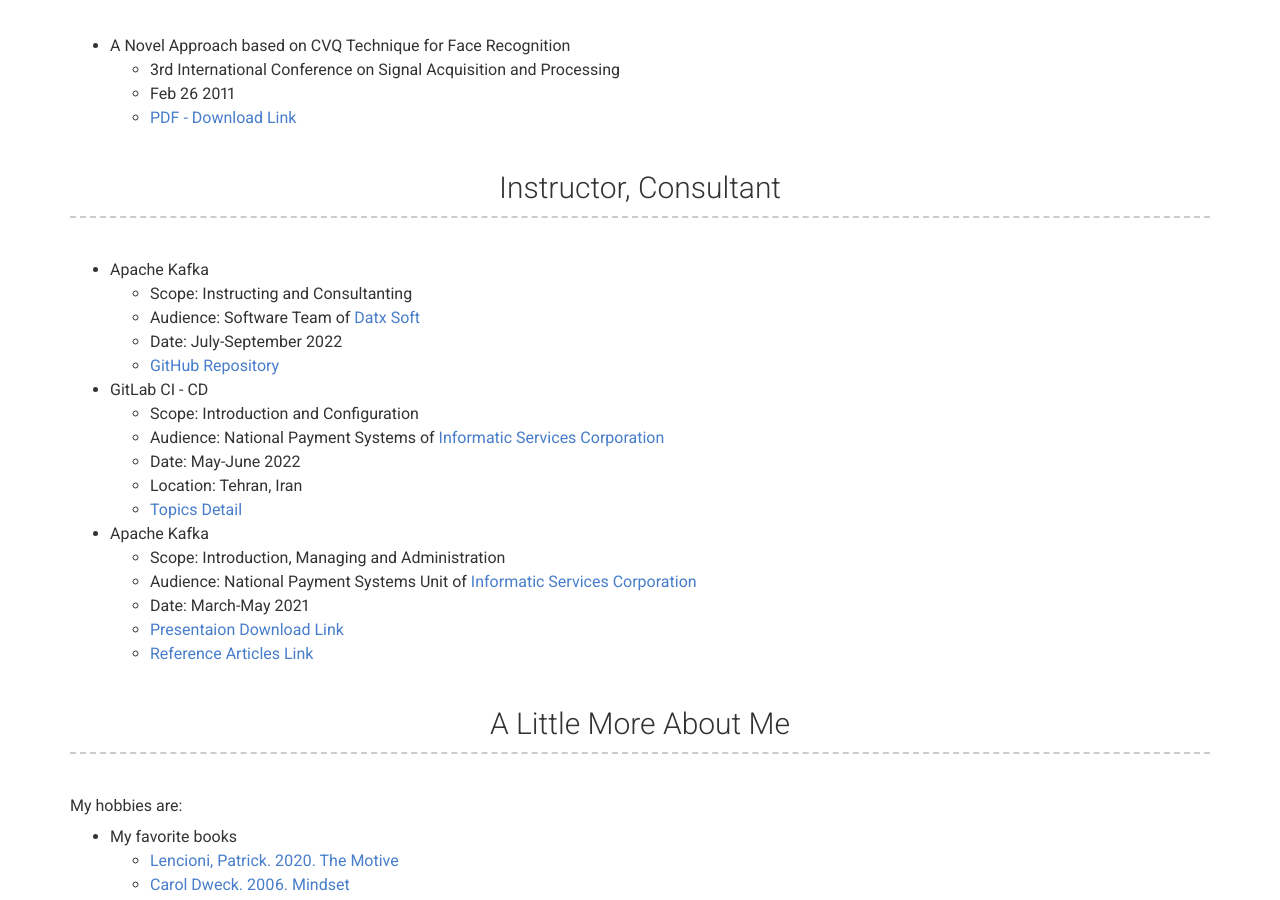
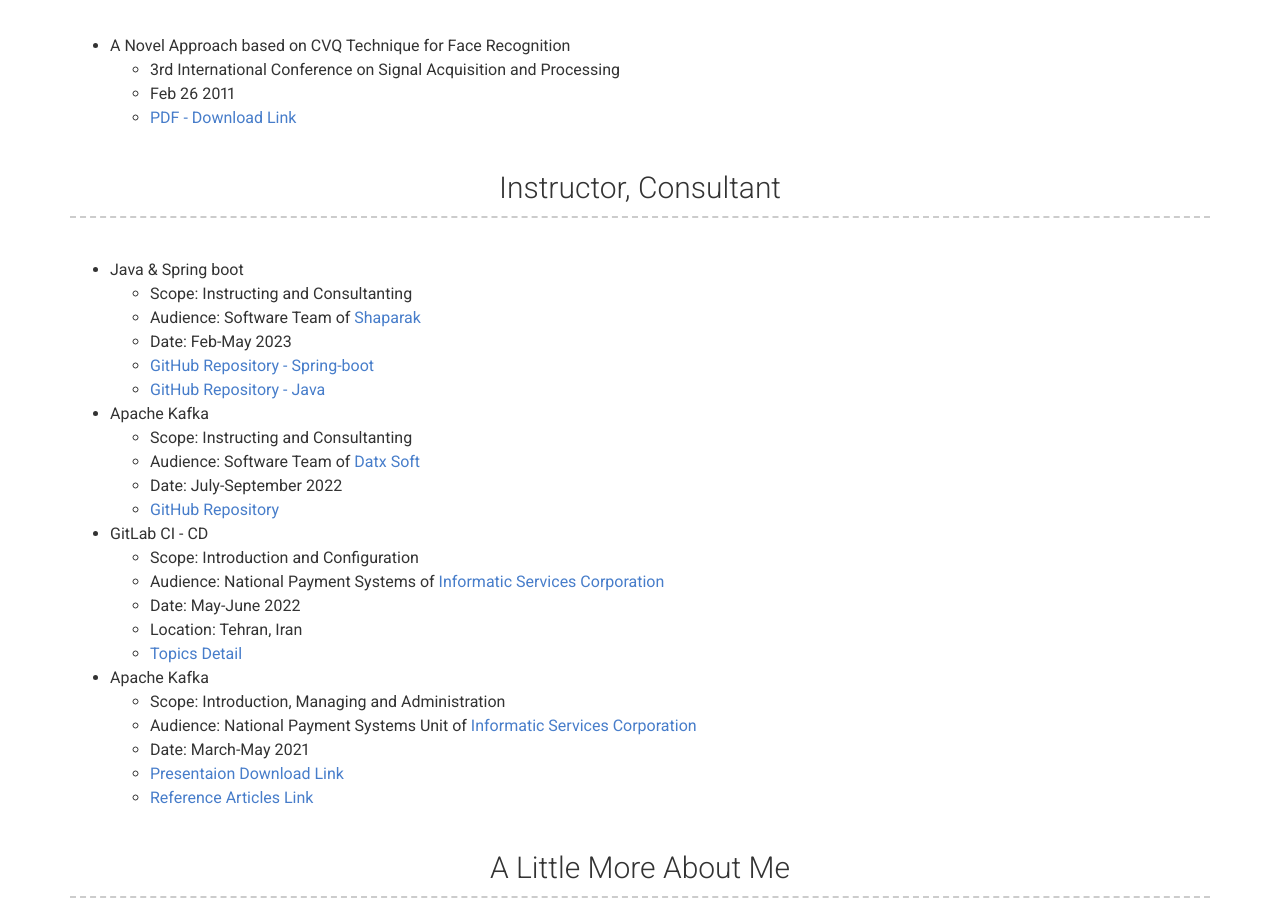
Before and after one commit to s-noroozi-cs/s-noroozi-cs.github.io, a Jekyll site: the page built from index.md, in a window 1280 px wide and 900 px high, scrolled down 1060 px. Built offline with Jekyll 4.4.1, drawn with Linux system fonts in a browser that asks for light colours; nearby versions of some CDN libraries.

Commit message:
Update _config.yml

```diff
--- a/_config.yml
+++ b/_config.yml
@@ -64,6 +64,12 @@
   - title: Instructor, Consultant
     layout: text
     content: |
+         - Java & Spring boot
+           - Scope: Instructing and Consultanting
+           - Audience: Software Team of <a href="https://www.linkedin.com/company/shaparak/about/" target="_blank">Shaparak</a>
+           - Date: Feb-May 2023
+           - <a href="https://github.com/s-noroozi-cs/spring-boot-3-training" target="_blank">GitHub Repository - Spring-boot</a>
+           - <a href="https://github.com/s-noroozi-cs/java-training" target="_blank">GitHub Repository - Java</a>
          - Apache Kafka
            - Scope: Instructing and Consultanting
            - Audience: Software Team of <a href="https://www.linkedin.com/company/datxsoft/about/" target="_blank">Datx Soft</a>
```
